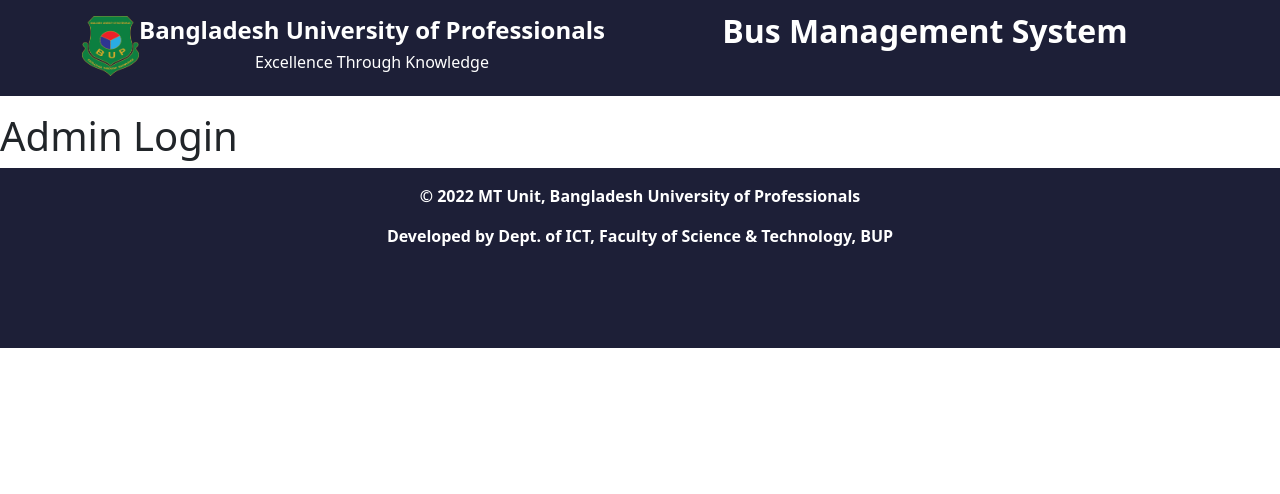
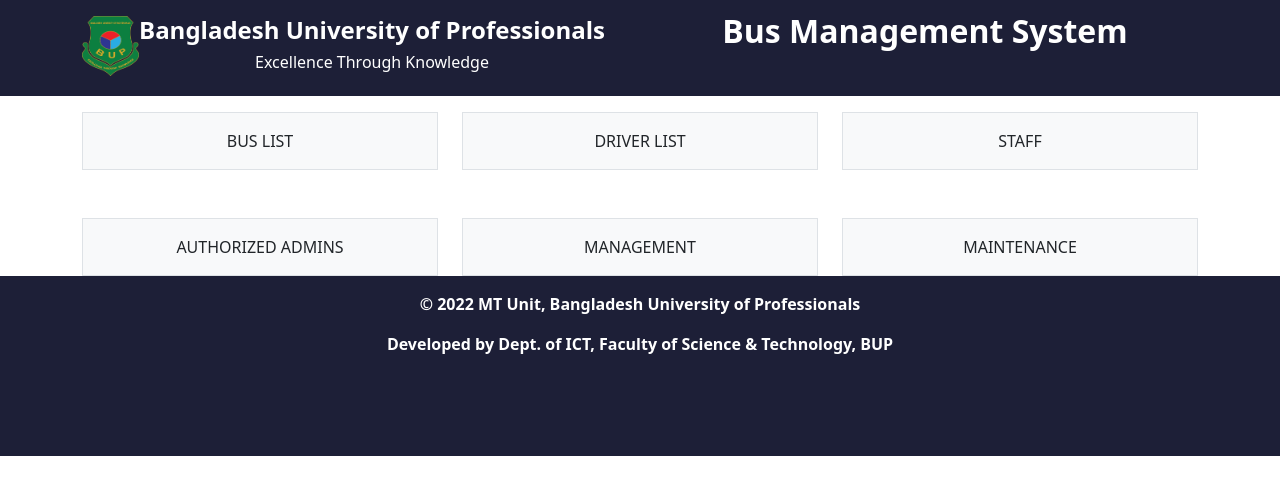
Before and after one commit to Tanvir-Taushif/Bus-Management, a React (Create React App) app: page /adminLogin in a window 1280 px wide. Shown: the top 494 px of the page. Built offline with nearby package versions, Linux system fonts and the light colour scheme.

Commit message:
Initial Commit

```diff
--- a/src/Components/AdminLogin/AdminLogin.js
+++ b/src/Components/AdminLogin/AdminLogin.js
@@ -3,7 +3,28 @@ import React from 'react';
 const AdminLogin = () => {
     return (
         <div>
-            <h1>Admin Login</h1>
+            <div class="container overflow-hidden text-center">
+  <div class="row gy-5">
+    <div class="col-4">
+      <div class="p-3 border bg-light">BUS LIST</div>
+    </div>
+    <div class="col-4">
+      <div class="p-3 border bg-light">DRIVER LIST</div>
+    </div>
+    <div class="col-4">
+      <div class="p-3 border bg-light">STAFF</div>
+    </div>
+    <div class="col-4">
+      <div class="p-3 border bg-light">AUTHORIZED ADMINS</div>
+    </div>
+    <div class="col-4">
+      <div class="p-3 border bg-light">MANAGEMENT</div>
+    </div>
+    <div class="col-4">
+      <div class="p-3 border bg-light">MAINTENANCE</div>
+    </div>
+  </div>
+</div>
         </div>
     );
 };
```
Also changed, not shown: src/Components/UserLogin/UserLogin.js (line endings or trailing spaces).
